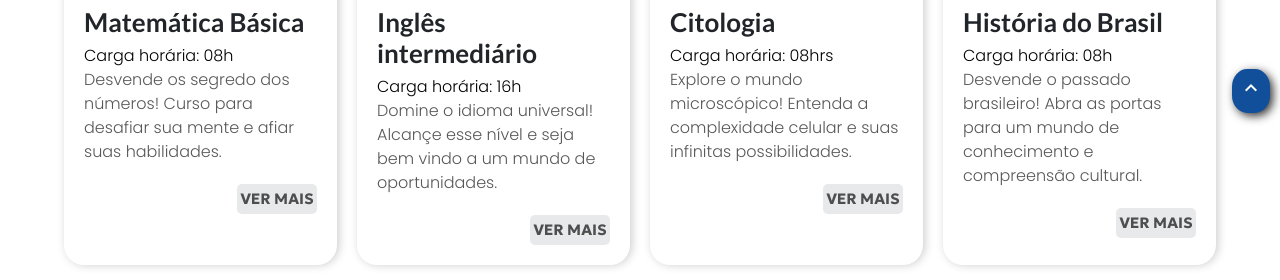
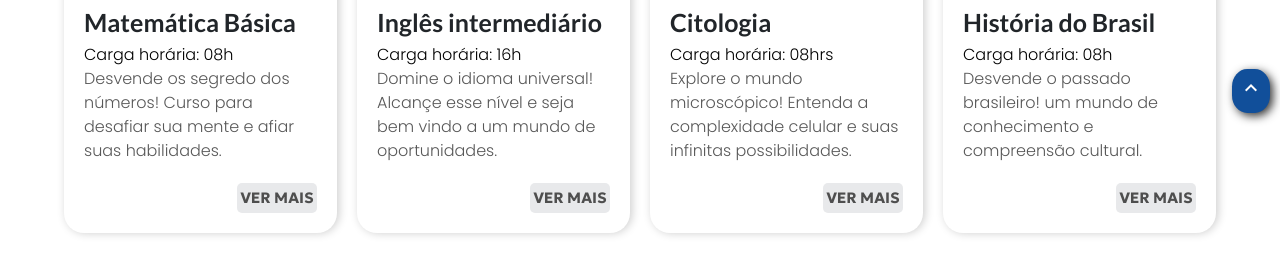
Before and after one commit to Eduardalira20/Deltanext, a plain HTML site: page index.html in a window 1280 px wide. Shown: the part 677-957 px from the top of the page. Drawn offline with nearby package versions, Linux system fonts and the light colour scheme.

Commit message:
Add files via upload

```diff
--- a/index.html
+++ b/index.html
@@ -155,8 +155,7 @@
                     <div class="card-info">
                         <h2>História do Brasil</h2>
                         <span class="date">Carga horária: 08h</span>
-                        <p class="excerpt">Desvende o passado brasileiro! Abra as portas
-                            para um mundo de conhecimento e compreensão cultural.</p>
+                        <p class="excerpt">Desvende o passado brasileiro! um mundo de conhecimento e compreensão cultural.</p>
                     </div>
                     <div class="card-bottom flex-row">
                         <a href="#" class="read-more"></a>
--- a/style.css
+++ b/style.css
@@ -185,7 +185,7 @@ body {
   .card-info h2{
     font-weight:bold;
     font-family: 'Lato', sans-serif;
-  font-size: 26px;
+    font-size: 25px;
     margin: 10px 0 5px 0;;
 
   }
```
Lines whose indentation alone changed are shown as unchanged.
